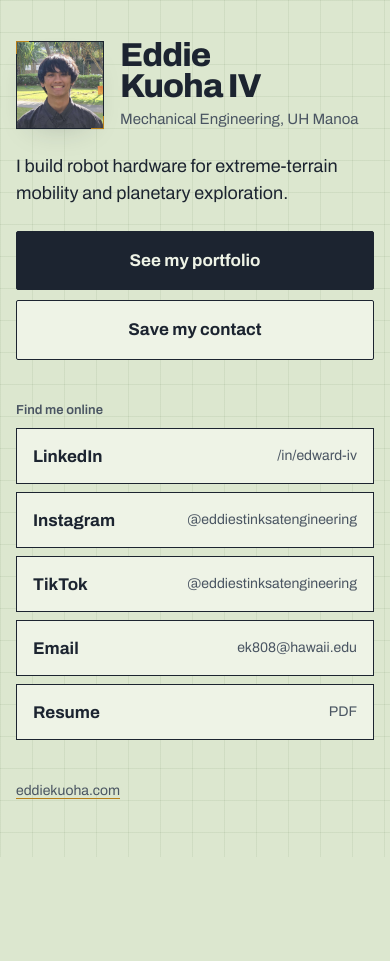
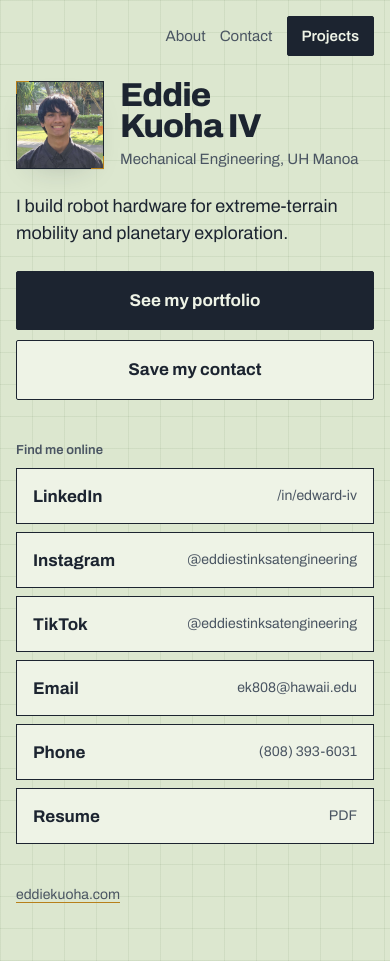
Before and after one commit to Stinky808/eddie-portfolio, a plain HTML site: page connect/index.html in a window 390 px wide. Before the commit the page ends 857 px from the top, so only its background shows below. Drawn offline with Linux system fonts and the light colour scheme; a script that the page names is missing.

Commit message:
Connect nav, connect-page nav, phone number

```diff
--- a/connect/index.html
+++ b/connect/index.html
@@ -31,7 +31,14 @@ body{
 }
 a{color:inherit}
 a:focus-visible{outline:2px solid var(--kapton);outline-offset:3px;border-radius:2px}
-.card{max-width:460px;margin:0 auto;padding:var(--space-5) var(--space-3) var(--space-5)}
+.top{max-width:460px;margin:0 auto;display:flex;justify-content:flex-end;padding:16px var(--space-3) 0}
+.top nav{display:flex;gap:14px;align-items:center}
+.top nav a{text-decoration:none;color:var(--ink-soft);font-size:15px}
+.top nav a:hover{color:var(--ink)}
+.top nav a.nav-cta{color:var(--sheet);background:var(--ink);border:1.5px solid var(--ink);border-radius:2px;padding:7px 14px;font-weight:600;transition:background-color .2s ease,border-color .2s ease}
+.top nav a.nav-cta:hover{background:var(--kapton-deep);border-color:var(--kapton-deep)}
+.top nav a.nav-cta:active{transform:translateY(1px)}
+.card{max-width:460px;margin:0 auto;padding:var(--space-4) var(--space-3) var(--space-5)}
 
 .who{display:flex;gap:var(--space-3);align-items:center}
 .ph{position:relative;flex:0 0 auto;width:88px;height:88px;border:1.5px solid var(--ink);box-shadow:var(--lift);background:var(--sheet)}
@@ -64,6 +71,13 @@ h1{margin:0;font-weight:800;font-variation-settings:"wdth" 125;font-size:clamp(3
 </style>
 </head>
 <body>
+<header class="top">
+  <nav aria-label="Portfolio">
+    <a href="/#about">About</a>
+    <a href="/#contact">Contact</a>
+    <a class="nav-cta" href="/#work">Projects</a>
+  </nav>
+</header>
 <main class="card">
   <div class="who">
     <div class="ph"><img src="/assets/hero.jpg" alt="Eddie Kuoha IV"></div>
@@ -87,6 +101,7 @@ h1{margin:0;font-weight:800;font-variation-settings:"wdth" 125;font-size:clamp(3
   <a class="row" href="https://www.duolingo.com/profile/USERNAME" target="_blank" rel="noopener"><span class="n">Duolingo</span><span class="m">USERNAME</span></a>
   -->
   <a class="row" href="mailto:ek808@hawaii.edu"><span class="n">Email</span><span class="m">ek808@hawaii.edu</span></a>
+  <a class="row" href="tel:+18083936031"><span class="n">Phone</span><span class="m">(808) 393-6031</span></a>
   <a class="row" href="/assets/Kuoha_Edward_Resume.pdf"><span class="n">Resume</span><span class="m">PDF</span></a>
 
   <p class="foot"><a href="/">eddiekuoha.com</a></p>
```
Also changed, not shown: index.html (+7 -1 lines), 1 other file.
